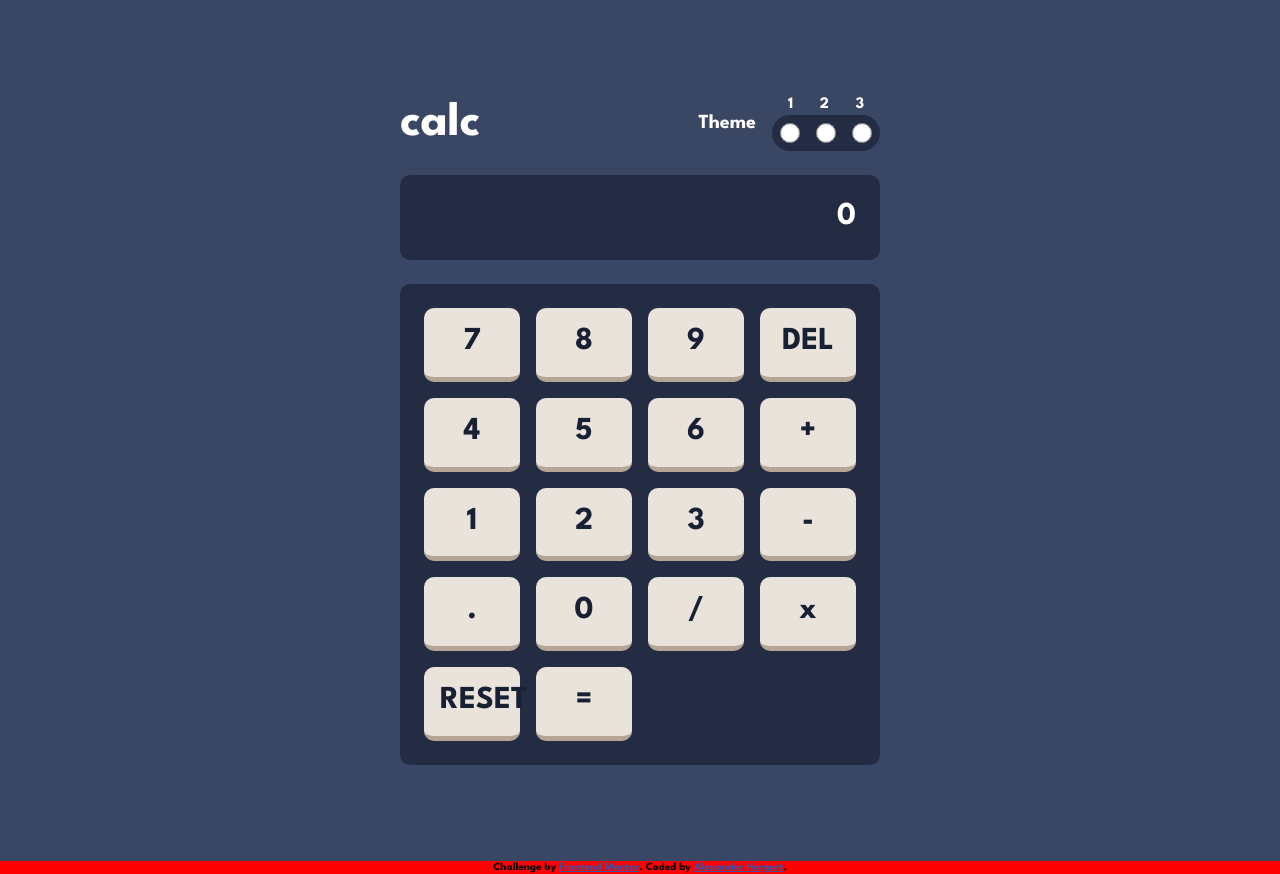
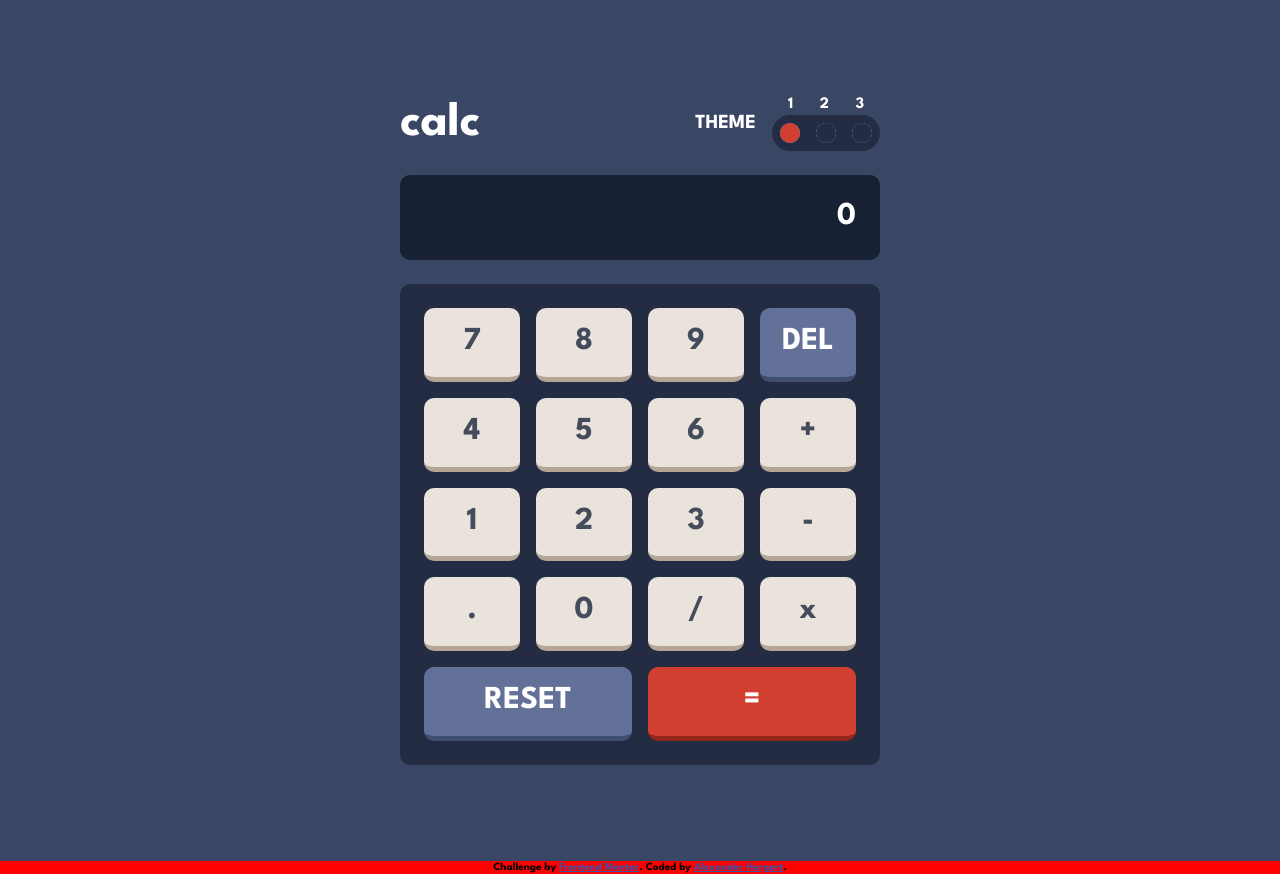
Before and after one commit to alexander-hergert/Calculator-App, a React (Vite) app: page / in a window 1280 px wide. Built offline with nearby package versions, Linux system fonts and the light colour scheme.

Commit message:
Add advanced css styling and themes to the App.

```diff
--- a/src/components/Key.jsx
+++ b/src/components/Key.jsx
@@ -8,25 +8,26 @@ const Style = styled.button`
   padding: 1rem;
   border-radius: 10px;
   border: none;
-  background-color: hsl(30, 25%, 89%);
-  border-bottom: 5px solid hsl(28, 16%, 65%);
-  color: hsl(224, 36%, 15%);
-  width: 6rem;
+  background-color: ${(props) => props.theme.keyBackground};
+  border-bottom: 5px solid ${(props) => props.theme.keyShadow};
+  color: ${(props) => props.theme.keyText};
+  cursor: pointer;
 `;
 
 /************** COMPONENT **************/
 
-const Key = ({ value, action }) => {
+const Key = ({ id, value, action }) => {
   const { state, dispatch } = useGlobalContext();
-  let buttonColors = {};
+
   const handleClick = () => {
     dispatch({ type: action, payload: value });
   };
 
-  if (value === "DEL") {
-  }
-
-  return <Style onClick={handleClick}>{value}</Style>;
+  return (
+    <Style onClick={handleClick} id={id ? id : value}>
+      {value}
+    </Style>
+  );
 };
 
 export default Key;
--- a/src/components/Keyboard.jsx
+++ b/src/components/Keyboard.jsx
@@ -8,12 +8,38 @@ import { useGlobalContext } from "../context";
 
 const Style = styled.section`
   display: grid;
-  grid-template-columns: 1fr 1fr 1fr 1fr;
+  grid-template-columns: repeat(4, 1fr);
+  grid-template-rows: repeat(5, 1fr);
   padding: 1.5rem;
   gap: 1rem;
-  background-color: hsl(223, 31%, 20%);
+  background-color: ${(props) => props.theme.toggleKeypadBackground};
   border-radius: 10px;
   width: 30rem;
+
+  //style buttons here
+
+  #delete,
+  #reset,
+  #result {
+    color: white;
+  }
+
+  #delete {
+    background-color: ${(props) => props.theme.keyBackgroundReset};
+    border-bottom: 5px solid ${(props) => props.theme.keyShadowReset};
+  }
+
+  #reset {
+    background-color: ${(props) => props.theme.keyBackgroundReset};
+    border-bottom: 5px solid ${(props) => props.theme.keyShadowReset};
+    grid-area: 5 / 1 / 5 / 3;
+  }
+
+  #result {
+    background-color: ${(props) => props.theme.keyBackgroundToggleResult};
+    border-bottom: 5px solid ${(props) => props.theme.keyShadowToggleResult};
+    grid-area: 5 / 3 / 5 / 5;
+  }
 `;
 
 /************** COMPONENT **************/
--- a/src/components/Output.jsx
+++ b/src/components/Output.jsx
@@ -6,8 +6,8 @@ import { useGlobalContext } from "../context";
 
 const Style = styled.section`
   text-align: right;
-  background-color: hsl(223, 31%, 20%);
-  color: white;
+  background-color: ${(props) => props.theme.screenBackground};
+  color: ${(props) => props.theme.outputText};
   border-radius: 10px;
   padding: 1.5rem;
   margin: 1.5rem 0;
--- a/src/components/Theme.jsx
+++ b/src/components/Theme.jsx
@@ -1,4 +1,4 @@
-import React from "react";
+import React, { useEffect } from "react";
 import styled from "styled-components";
 import { useGlobalContext } from "../context";
 
@@ -12,6 +12,7 @@ const Style = styled.div`
   h2 {
     font-size: 1.25rem;
     margin: 0;
+    text-transform: uppercase;
   }
 
   .vertical {
@@ -26,13 +27,37 @@ const Style = styled.div`
     padding: 0 1rem;
   }
 
-  input {
+  input[type="radio"] {
     width: 1.25rem;
     height: 1.25rem;
+    cursor: pointer;
+    border: none;
+    outline: none;
+    background-color: ${(props) => props.theme.toggleKeypadBackground};
+  }
+
+  input[type="radio"]::before {
+    content: "";
+    display: inline-block;
+    width: 1.25rem;
+    height: 1.25rem;
+    border-radius: 50%;
+    background-color: ${(props) => props.theme.toggleKeypadBackground};
+    margin-bottom: 10px;
+  }
+
+  input[type="radio"]:checked::before {
+    content: "";
+    display: inline-block;
+    width: 1.25rem;
+    height: 1.25rem;
+    border-radius: 50%;
+    background-color: ${(props) => props.theme.keyBackgroundToggleResult};
+    margin-bottom: 10px;
   }
 
   .theme-switcher-background {
-    background-color: hsl(223, 31%, 20%);
+    background-color: ${(props) => props.theme.toggleKeypadBackground};
     display: flex;
     justify-content: space-between;
     gap: 1rem;
@@ -48,6 +73,17 @@ const Theme = () => {
   const handleOnChange = (e) => {
     setTheme(e.target.value);
   };
+
+  //onload pick prefered theme or pick first if not prefered and then localStorage
+  useEffect(() => {
+    const firstRadioButton = document.querySelector(
+      'input[type="radio"]:first-child'
+    );
+
+    if (firstRadioButton) {
+      firstRadioButton.checked = true;
+    }
+  }, []);
 
   return (
     <Style>
--- a/src/context.jsx
+++ b/src/context.jsx
@@ -56,12 +56,12 @@ export const AppProvider = ({ children }) => {
         mainBackground: "hsl(268, 75%, 9%)",
         toggleKeypadBackground: "hsl(268, 71%, 12%)",
         screenBackground: "hsl(281, 89%, 26%)",
-        keyBackgroundReset: "hsl(285, 91%, 52%)",
-        keyShadowReset: "hsl(176, 100%, 44%)",
-        keyBackgroundToggleResult: "hsl(177, 92%, 70%)",
-        keyShadowToggleResult: "hsl(268, 47%, 21%)",
-        keyBackground: "hsl(290, 70%, 36%)",
-        keyShadow: "hsl(35, 11%, 61%)",
+        keyBackgroundReset: "hsl(281, 89%, 26%)",
+        keyShadowReset: "hsl(285, 91%, 52%)",
+        keyBackgroundToggleResult: "hsl(176, 100%, 44%)",
+        keyShadowToggleResult: "hsl(177, 92%, 70%)",
+        keyBackground: "hsl(269, 48%, 20%)",
+        keyShadow: "hsl(289, 70%, 36%)",
         keyText: "hsl(52, 100%, 62%)",
         outputText: "hsl(52, 100%, 62%)",
       });
--- a/src/data.js
+++ b/src/data.js
@@ -2,7 +2,7 @@ export const data = [
   { value: "7", action: "TYPE" },
   { value: "8", action: "TYPE" },
   { value: "9", action: "TYPE" },
-  { value: "DEL", action: "DELETE" },
+  { id: "delete", value: "DEL", action: "DELETE" },
   { value: "4", action: "TYPE" },
   { value: "5", action: "TYPE" },
   { value: "6", action: "TYPE" },
@@ -15,6 +15,6 @@ export const data = [
   { value: "0", action: "TYPE" },
   { value: "/", action: "CALCULATE" },
   { value: "x", action: "CALCULATE" },
-  { value: "RESET", action: "RESET" },
-  { value: "=", action: "CALCULATE" },
+  { id: "reset", value: "RESET", action: "RESET" },
+  { id: "result", value: "=", action: "CALCULATE" },
 ];
```
Also changed, not shown: 1 other file (tests, documents, lock files or other folders).
